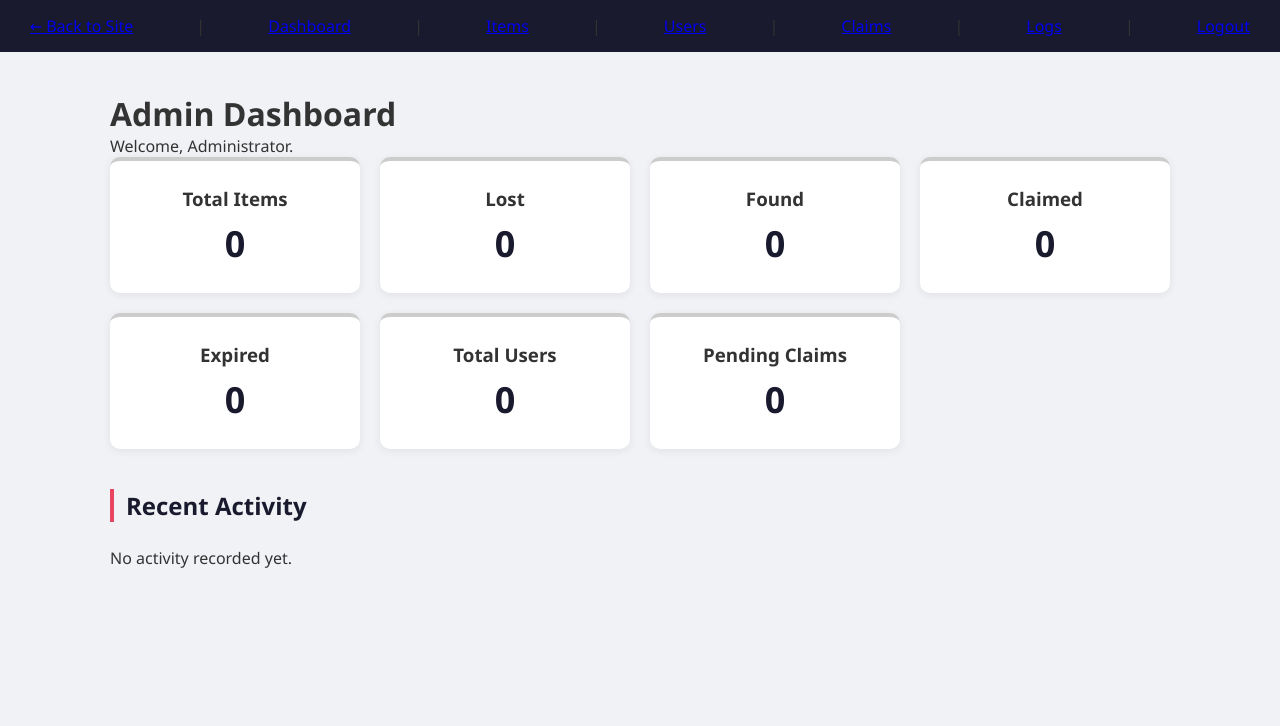
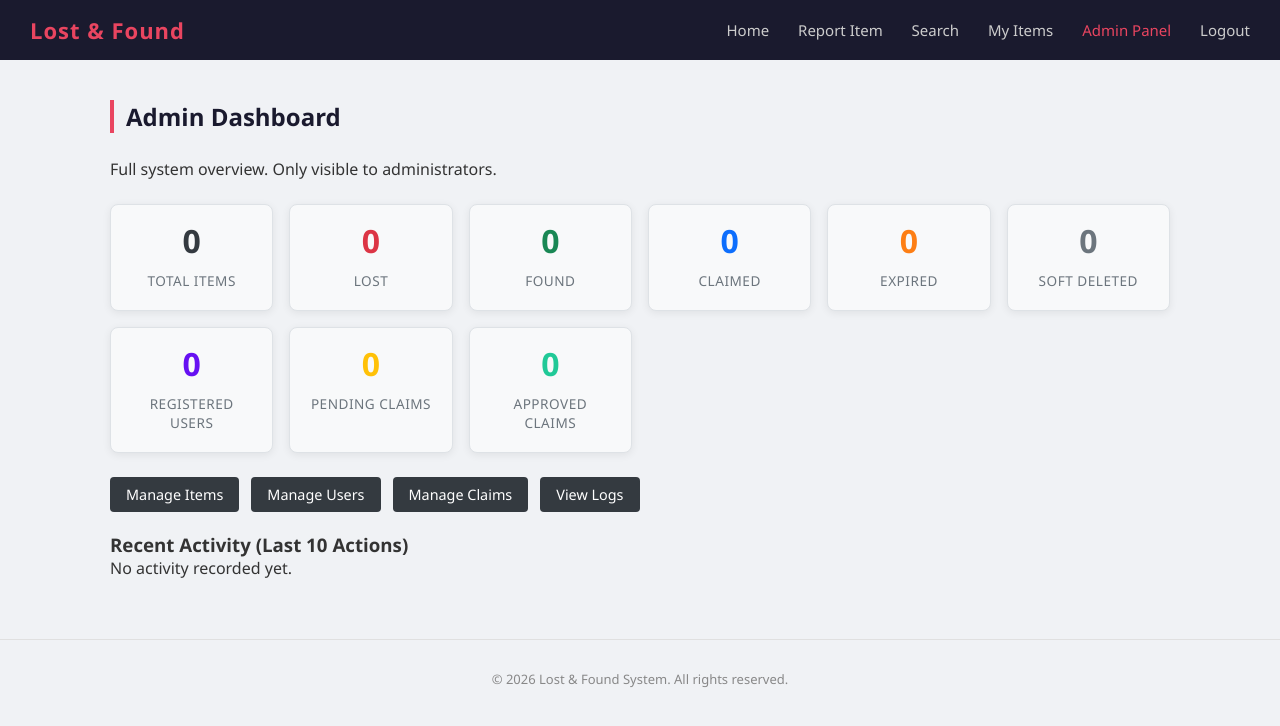
Before and after one commit to Parmar-Dhruv/Lost-and-Found-System, a PHP site: page /admin/index.php in a window 1280 px wide. Shown: the top 726 px of the page. Run offline with PHP 8.4, Linux system fonts and the light colour scheme; a user stored in the database is signed in; data comes from the database, SQL or seed files in the repository; data that the repository does not hold is empty.

Commit message:
v6.0: Dashboard stats cards and recent activity feed

```diff
--- a/admin/index.php
+++ b/admin/index.php
@@ -3,103 +3,141 @@ require_once __DIR__ . '/auth_check.php';
 
 $db = getDB();
 
-// --- Stat Cards ---
-$stats = [];
+// --- STATS QUERIES ---
 
-$stmt = $db->query("SELECT COUNT(*) FROM items WHERE is_deleted = 0");
-$stats['total_items'] = $stmt->fetchColumn();
+// Total items (not deleted)
+$stmt = $db->prepare("SELECT COUNT(*) FROM items WHERE is_deleted = 0");
+$stmt->execute();
+$totalItems = $stmt->fetchColumn();
 
-$stmt = $db->query("SELECT COUNT(*) FROM items WHERE status = 'lost' AND is_deleted = 0");
-$stats['lost'] = $stmt->fetchColumn();
+// Lost items
+$stmt = $db->prepare("SELECT COUNT(*) FROM items WHERE status = 'lost' AND is_deleted = 0");
+$stmt->execute();
+$totalLost = $stmt->fetchColumn();
 
-$stmt = $db->query("SELECT COUNT(*) FROM items WHERE status = 'found' AND is_deleted = 0");
-$stats['found'] = $stmt->fetchColumn();
+// Found items
+$stmt = $db->prepare("SELECT COUNT(*) FROM items WHERE status = 'found' AND is_deleted = 0");
+$stmt->execute();
+$totalFound = $stmt->fetchColumn();
 
-$stmt = $db->query("SELECT COUNT(*) FROM items WHERE status = 'claimed' AND is_deleted = 0");
-$stats['claimed'] = $stmt->fetchColumn();
+// Claimed items
+$stmt = $db->prepare("SELECT COUNT(*) FROM items WHERE status = 'claimed' AND is_deleted = 0");
+$stmt->execute();
+$totalClaimed = $stmt->fetchColumn();
 
-$stmt = $db->query("SELECT COUNT(*) FROM items WHERE status = 'expired' AND is_deleted = 0");
-$stats['expired'] = $stmt->fetchColumn();
+// Expired items
+$stmt = $db->prepare("SELECT COUNT(*) FROM items WHERE status = 'expired' AND is_deleted = 0");
+$stmt->execute();
+$totalExpired = $stmt->fetchColumn();
 
-$stmt = $db->query("SELECT COUNT(*) FROM users WHERE role = 'user'");
-$stats['total_users'] = $stmt->fetchColumn();
+// Soft-deleted items (items hidden from public but recoverable)
+$stmt = $db->prepare("SELECT COUNT(*) FROM items WHERE is_deleted = 1");
+$stmt->execute();
+$totalDeleted = $stmt->fetchColumn();
 
-$stmt = $db->query("SELECT COUNT(*) FROM claims WHERE status = 'pending'");
-$stats['pending_claims'] = $stmt->fetchColumn();
+// Pending claims — claims waiting for admin decision
+$stmt = $db->prepare("SELECT COUNT(*) FROM claims WHERE status = 'pending'");
+$stmt->execute();
+$totalPendingClaims = $stmt->fetchColumn();
 
-// --- Recent Activity Log (last 10 entries) ---
-$stmt = $db->query("
+// Total registered users (excluding admin accounts)
+$stmt = $db->prepare("SELECT COUNT(*) FROM users WHERE role = 'user'");
+$stmt->execute();
+$totalUsers = $stmt->fetchColumn();
+
+// Total approved claims
+$stmt = $db->prepare("SELECT COUNT(*) FROM claims WHERE status = 'approved'");
+$stmt->execute();
+$totalApprovedClaims = $stmt->fetchColumn();
+
+// --- RECENT ACTIVITY LOG ---
+// Last 10 actions taken by any user in the system
+// LEFT JOIN because user_id in activity_log can be NULL if user was deleted
+$stmt = $db->prepare("
     SELECT al.action, al.entity, al.entity_id, al.created_at,
-           u.full_name
+           u.full_name AS actor_name
     FROM activity_log al
     LEFT JOIN users u ON al.user_id = u.user_id
     ORDER BY al.created_at DESC
     LIMIT 10
 ");
-$logs = $stmt->fetchAll();
+$stmt->execute();
+$recentLogs = $stmt->fetchAll();
+
+require_once __DIR__ . '/../includes/header.php';
+require_once __DIR__ . '/../includes/navbar.php';
 ?>
-<!DOCTYPE html>
-<html lang="en">
-<head>
-    <meta charset="UTF-8">
-    <meta name="viewport" content="width=device-width, initial-scale=1.0">
-    <title>Admin Dashboard — Lost & Found</title>
-    <link rel="stylesheet" href="<?= BASE_URL ?>assets/css/style.css">
-</head>
-<body>
-
-<nav>
-    <a href="<?= BASE_URL ?>pages/home.php">← Back to Site</a> |
-    <a href="<?= BASE_URL ?>admin/index.php">Dashboard</a> |
-    <a href="<?= BASE_URL ?>admin/items.php">Items</a> |
-    <a href="<?= BASE_URL ?>admin/users.php">Users</a> |
-    <a href="<?= BASE_URL ?>admin/claims.php">Claims</a> |
-    <a href="<?= BASE_URL ?>admin/logs.php">Logs</a> |
-    <a href="<?= BASE_URL ?>auth/logout.php">Logout</a>
-</nav>
 
 <div class="container">
-    <h1>Admin Dashboard</h1>
-    <p>Welcome, <?= htmlspecialchars($_SESSION['full_name']) ?>.</p>
 
-    <!-- Stat Cards -->
+    <h2>Admin Dashboard</h2>
+    <p>Full system overview. Only visible to administrators.</p>
+
+    <!-- STATS GRID — 9 cards total -->
     <div class="stats-grid">
-        <div class="stat-card">
-            <h3>Total Items</h3>
-            <p class="stat-number"><?= $stats['total_items'] ?></p>
+
+        <div class="stat-card stat-total">
+            <div class="stat-number"><?= $totalItems ?></div>
+            <div class="stat-label">Total Items</div>
         </div>
-        <div class="stat-card">
-            <h3>Lost</h3>
-            <p class="stat-number"><?= $stats['lost'] ?></p>
+
+        <div class="stat-card stat-lost">
+            <div class="stat-number"><?= $totalLost ?></div>
+            <div class="stat-label">Lost</div>
         </div>
-        <div class="stat-card">
-            <h3>Found</h3>
-            <p class="stat-number"><?= $stats['found'] ?></p>
+
+        <div class="stat-card stat-found">
+            <div class="stat-number"><?= $totalFound ?></div>
+            <div class="stat-label">Found</div>
         </div>
-        <div class="stat-card">
-            <h3>Claimed</h3>
-            <p class="stat-number"><?= $stats['claimed'] ?></p>
+
+        <div class="stat-card stat-claimed">
+            <div class="stat-number"><?= $totalClaimed ?></div>
+            <div class="stat-label">Claimed</div>
         </div>
-        <div class="stat-card">
-            <h3>Expired</h3>
-            <p class="stat-number"><?= $stats['expired'] ?></p>
+
+        <div class="stat-card stat-expired">
+            <div class="stat-number"><?= $totalExpired ?></div>
+            <div class="stat-label">Expired</div>
         </div>
-        <div class="stat-card">
-            <h3>Total Users</h3>
-            <p class="stat-number"><?= $stats['total_users'] ?></p>
+
+        <div class="stat-card stat-deleted">
+            <div class="stat-number"><?= $totalDeleted ?></div>
+            <div class="stat-label">Soft Deleted</div>
         </div>
-        <div class="stat-card">
-            <h3>Pending Claims</h3>
-            <p class="stat-number"><?= $stats['pending_claims'] ?></p>
+
+        <div class="stat-card stat-users">
+            <div class="stat-number"><?= $totalUsers ?></div>
+            <div class="stat-label">Registered Users</div>
         </div>
+
+        <div class="stat-card stat-pending">
+            <div class="stat-number"><?= $totalPendingClaims ?></div>
+            <div class="stat-label">Pending Claims</div>
+        </div>
+
+        <div class="stat-card stat-approved">
+            <div class="stat-number"><?= $totalApprovedClaims ?></div>
+            <div class="stat-label">Approved Claims</div>
+        </div>
+
     </div>
 
-    <!-- Recent Activity -->
-    <h2>Recent Activity</h2>
-    <?php if (empty($logs)): ?>
+    <!-- QUICK LINKS -->
+    <div class="admin-quick-links">
+        <a href="<?= BASE_URL ?>admin/items.php">Manage Items</a>
+        <a href="<?= BASE_URL ?>admin/users.php">Manage Users</a>
+        <a href="<?= BASE_URL ?>admin/claims.php">Manage Claims</a>
+        <a href="<?= BASE_URL ?>admin/logs.php">View Logs</a>
+    </div>
+
+    <!-- RECENT ACTIVITY LOG -->
+    <h3>Recent Activity (Last 10 Actions)</h3>
+
+    <?php if (empty($recentLogs)): ?>
         <p>No activity recorded yet.</p>
     <?php else: ?>
-        <table>
+        <table class="items-table">
             <thead>
                 <tr>
                     <th>Who</th>
@@ -110,19 +148,19 @@ $logs = $stmt->fetchAll();
                 </tr>
             </thead>
             <tbody>
-                <?php foreach ($logs as $log): ?>
+                <?php foreach ($recentLogs as $log): ?>
                 <tr>
-                    <td><?= htmlspecialchars($log['full_name'] ?? 'Deleted User') ?></td>
+                    <td><?= $log['actor_name'] ? htmlspecialchars($log['actor_name']) : '<em>Deleted User</em>' ?></td>
                     <td><?= htmlspecialchars($log['action']) ?></td>
-                    <td><?= htmlspecialchars($log['entity'] ?? '—') ?></td>
-                    <td><?= htmlspecialchars($log['entity_id'] ?? '—') ?></td>
+                    <td><?= $log['entity'] ? htmlspecialchars($log['entity']) : '—' ?></td>
+                    <td><?= $log['entity_id'] ?? '—' ?></td>
                     <td><?= htmlspecialchars($log['created_at']) ?></td>
                 </tr>
                 <?php endforeach; ?>
             </tbody>
         </table>
     <?php endif; ?>
+
 </div>
 
-</body>
-</html>
+<?php require_once __DIR__ . '/../includes/footer.php'; ?>
--- a/assets/css/style.css
+++ b/assets/css/style.css
@@ -258,3 +258,65 @@ footer {
     font-size: 15px;
     padding: 40px 0;
 }
+
+/* ===== STATS GRID ===== */
+.stats-grid {
+    display: grid;
+    grid-template-columns: repeat(auto-fit, minmax(150px, 1fr));
+    gap: 16px;
+    margin: 24px 0;
+}
+
+.stat-card {
+    background: #f8f9fa;
+    border: 1px solid #dee2e6;
+    border-radius: 8px;
+    padding: 20px;
+    text-align: center;
+}
+
+.stat-number {
+    font-size: 2rem;
+    font-weight: bold;
+    line-height: 1;
+}
+
+.stat-label {
+    font-size: 0.85rem;
+    color: #6c757d;
+    margin-top: 6px;
+    text-transform: uppercase;
+    letter-spacing: 0.5px;
+}
+
+/* Individual card accent colors */
+.stat-total    .stat-number { color: #343a40; }
+.stat-lost     .stat-number { color: #dc3545; }
+.stat-found    .stat-number { color: #198754; }
+.stat-claimed  .stat-number { color: #0d6efd; }
+.stat-expired  .stat-number { color: #fd7e14; }
+.stat-deleted  .stat-number { color: #6c757d; }
+.stat-users    .stat-number { color: #6610f2; }
+.stat-pending  .stat-number { color: #ffc107; }
+.stat-approved .stat-number { color: #20c997; }
+
+/* ===== ADMIN QUICK LINKS ===== */
+.admin-quick-links {
+    display: flex;
+    gap: 12px;
+    flex-wrap: wrap;
+    margin: 20px 0;
+}
+
+.admin-quick-links a {
+    padding: 8px 16px;
+    background: #343a40;
+    color: #fff;
+    border-radius: 4px;
+    text-decoration: none;
+    font-size: 0.9rem;
+}
+
+.admin-quick-links a:hover {
+    background: #23272b;
+}
```
Also changed, not shown: pages/home.php (+89 -74 lines).
